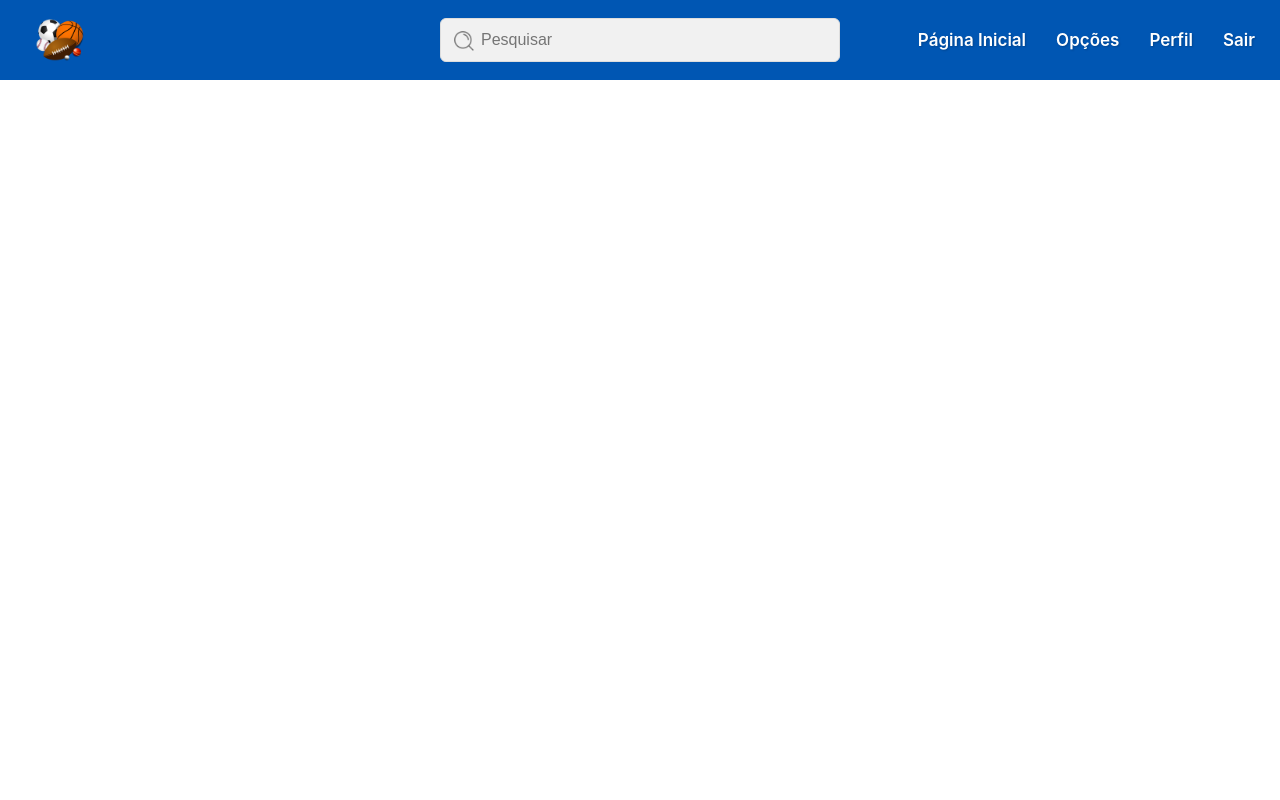
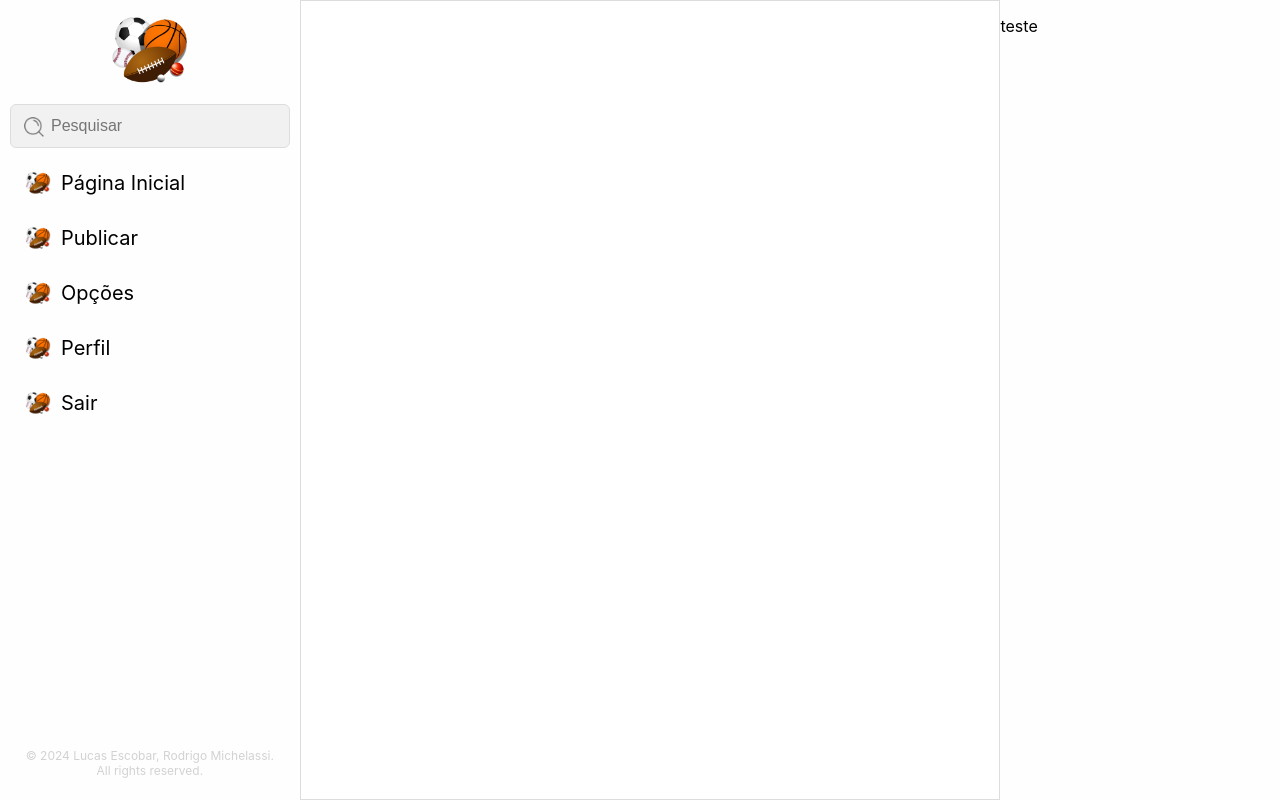
Before and after one commit to Campus-SportNet-MAC0350/mac0350-campus-sportnet, a React (Create React App) app in the folder csn-react-front/: page / in a window 1280 px wide. Built offline with nearby package versions, Linux system fonts and the light colour scheme.

Commit message:
remove header, add left menu

```diff
--- a/csn-react-front/public/index.html
+++ b/csn-react-front/public/index.html
@@ -24,7 +24,7 @@
       work correctly both with client-side routing and a non-root public URL.
       Learn how to configure a non-root public URL by running `npm run build`.
     -->
-    <title>React App</title>
+    <title>Campus SportNet</title>
   </head>
   <body>
     <noscript>You need to enable JavaScript to run this app.</noscript>
--- a/csn-react-front/src/App.css
+++ b/csn-react-front/src/App.css
@@ -37,55 +37,66 @@
   }
 }
 
-/*-*-*-* HEADER *-*-*-*/
-.header {
-  overflow: hidden;
-  background-color: #0056b3;
-  padding: 5px 10px;
+/*-*-*-* MENU ESQUERDO *-*-*-*/
+.publication-body {
+  display: flex;
+}
+
+.logo img {
+  width: 80px;
+  height: auto;
+  margin-bottom: 10px;
+}
+
+.leftMenu, .rightMenu {
+  flex: 1;
+  display: flex;
+  background: #fefefe;
+}
+
+.leftMenu {
+  flex-direction: column;
+  padding: 10px;
+  height: 100vh;
+  box-sizing: border-box;
+  justify-content: space-between;
+  left: 0;
+}
+
+.menuItem {
   display: flex;
   align-items: center;
-  justify-content: space-between;
+  padding: 10px;
+  text-decoration: none;
+  margin-bottom: 5px;
+  color: #000;
+  font-size: 20px;
+  line-height: 30px;
+  border-radius: 5px;
+  padding: 10px 15px;
+  transition: background-color 0.3s, color 0.3s, transform 0.3s;
 }
 
-.header-left, .header-right, .header-center {
-  flex: 1;
+.menuItem img {
+  margin-right: 10px;
+  width: 26px;
+  height: 26px;
 }
 
-.header a {
-  color: #fff;
-  text-decoration: none;
-  font-size: 17px;
-  line-height: 30px;
-  border-radius: 5px;
-  font-weight: 600;
-  padding: 10px 15px;
-  transition: background-color 0.3s, color 0.3s, transform 0.3s;
-  text-shadow: 1px 1px 2px rgba(0,0,0,0.2);
-  display: inline-block;
-}
-
-.header-right a:hover {
-  background-color: #004080;
-  color: #ddd;
+.menuItem:hover {
+  background-color: #e9e9e9;
+  color: #000;
   transform: translateY(-2px);
   box-shadow: 0 4px 6px rgba(0,0,0,0.1);
 }
 
-.header a.logo {
-  border-radius: 8px;
-  align-items: center;
-  float: left;
-  margin-left: 10px;
-}
-
-.header-center input {
+.leftMenu input {
   padding: 12px 12px;
   background-image: url('images/search-icon.png');
   background-position: 10px center;
   background-size: 25px;
   background-repeat: no-repeat;
   padding-left: 40px;
-  float: left;
   box-sizing: border-box;
   border: 1px solid #ddd;
   border-radius: 6px;
@@ -93,30 +104,34 @@
   max-width: 400px;
   font-size: 16px;
   background-color: #f1f1f1;
+  margin-bottom: 10px;
 }
 
-.header input:focus {
+.leftMenu input:focus {
   border: 1px solid #f9f9f9;
   outline: none;
   box-shadow: 0 2px 2px 0 rgba(0,0,0,0.24), 0 2px 2px 0 rgba(0, 0, 0, 0.1);
 }
 
-.header img {
-  width: 50px;
+.leftMenu p {
   margin-top: auto;
-  display: block;
+  text-align: center;
+  width: 100%;
+  color: #d2d2d2;
+  font-size: 12px;
 }
 
-.header-right {
+
+/*-*-*-* FEED DE NOTÍCIAS *-*-*-*/
+.feed {
+  flex: 2.5; /* Cresce duas vezes mais rápido que leftMenu e rightMenu */
   display: flex;
-  align-items: center;
-  justify-content: flex-end;
+  flex-direction: column;
+  border: 1px solid #ddd;
+  width: 100vw;
 }
 
-.header-center {
-  display: flex;
-  justify-content: center;
-}
+/*-*-*-* MENU DIREITO *-*-*-*/
 
 /*-*-*-* RESPONSIVIDADE *-*-*-*/
 @media screen and (max-width: 600px) {
--- a/csn-react-front/src/App.js
+++ b/csn-react-front/src/App.js
@@ -1,10 +1,10 @@
 import './App.css';
-import { DisplayHeader } from './DisplayHeader';
+import { DisplayBody } from './DisplayBody';
 
 function App() {
   return (
     <div className="App">
-      <DisplayHeader />
+      <DisplayBody />
     </div>
   );
 }
--- /dev/null
+++ b/csn-react-front/src/DisplayBody.js
@@ -0,0 +1,14 @@
+import { DisplayPublication } from "./DisplayPublication";
+import { DisplaySideMenu } from "./DisplayLeftMenu";
+import { DisplayRightMenu } from "./DisplayRightMenu";
+
+export const DisplayBody = (props) => {
+    return(
+        <div className="publication-body">
+            <DisplaySideMenu />
+            <DisplayPublication />
+            <DisplayRightMenu />
+        </div>
+
+    );
+};
--- a/csn-react-front/src/DisplayHeader.js
+++ /dev/null
@@ -1,24 +0,0 @@
-import React from 'react';
-import logo from './images/logo512.png';
-
-export const DisplayHeader = () => {
-  return (
-    <div class="header">
-        <div class="header-left">
-            <a class="logo" href="/index.html">
-                <img src={logo} alt="logo"></img>
-            </a>
-        </div>
-        <div class="header-center">
-            <input type='search' placeholder='Pesquisar'></input>
-        </div>
-        <div class="header-right">
-            {/* podemos fazer esses itens do menu em um component */}
-            <a class="active" href="/index.html">Página Inicial</a>
-            <a href="/index.html">Opções</a>
-            <a href="/index.html">Perfil</a>
-            <a href="/index.html">Sair</a>
-        </div>
-    </div>
-  );
-};
--- /dev/null
+++ b/csn-react-front/src/DisplayLeftMenu.js
@@ -0,0 +1,21 @@
+export const DisplaySideMenu = (props) => {
+    return (
+        <div className="leftMenu">
+            {/* Display Logo */}
+            <a class="logo" href="/index.html">
+                <img src="logo512.png" alt="logo"></img>
+            </a>
+
+            <input type='search' placeholder='Pesquisar'></input>
+
+            {/* Display Items */}
+            <a href="index.html" className="menuItem"><img src="logo512.png" alt="Icone" /> Página Inicial</a>
+            <a href="index.html" className="menuItem"><img src="logo512.png" alt="Icone" /> Publicar</a>
+            <a href="index.html" className="menuItem"><img src="logo512.png" alt="Icone" /> Opções</a>
+            <a href="index.html" className="menuItem"><img src="logo512.png" alt="Icone" /> Perfil</a>
+            <a href="index.html" className="menuItem"><img src="logo512.png" alt="Icone" /> Sair</a>
+
+            <p>© 2024 Lucas Escobar, Rodrigo Michelassi.<br/>All rights reserved.</p>
+        </div>
+    );
+};
--- /dev/null
+++ b/csn-react-front/src/DisplayPublication.js
@@ -0,0 +1,9 @@
+export const DisplayPublication = (props) => {
+    return(
+        <div className="feed">
+            <div className="publication">
+
+            </div>
+        </div>
+    );
+};
--- /dev/null
+++ b/csn-react-front/src/DisplayRightMenu.js
@@ -0,0 +1,7 @@
+export const DisplayRightMenu = () => {
+    return(
+        <div className="rightMenu">
+            <p>teste</p>
+        </div>
+    );
+};
```
